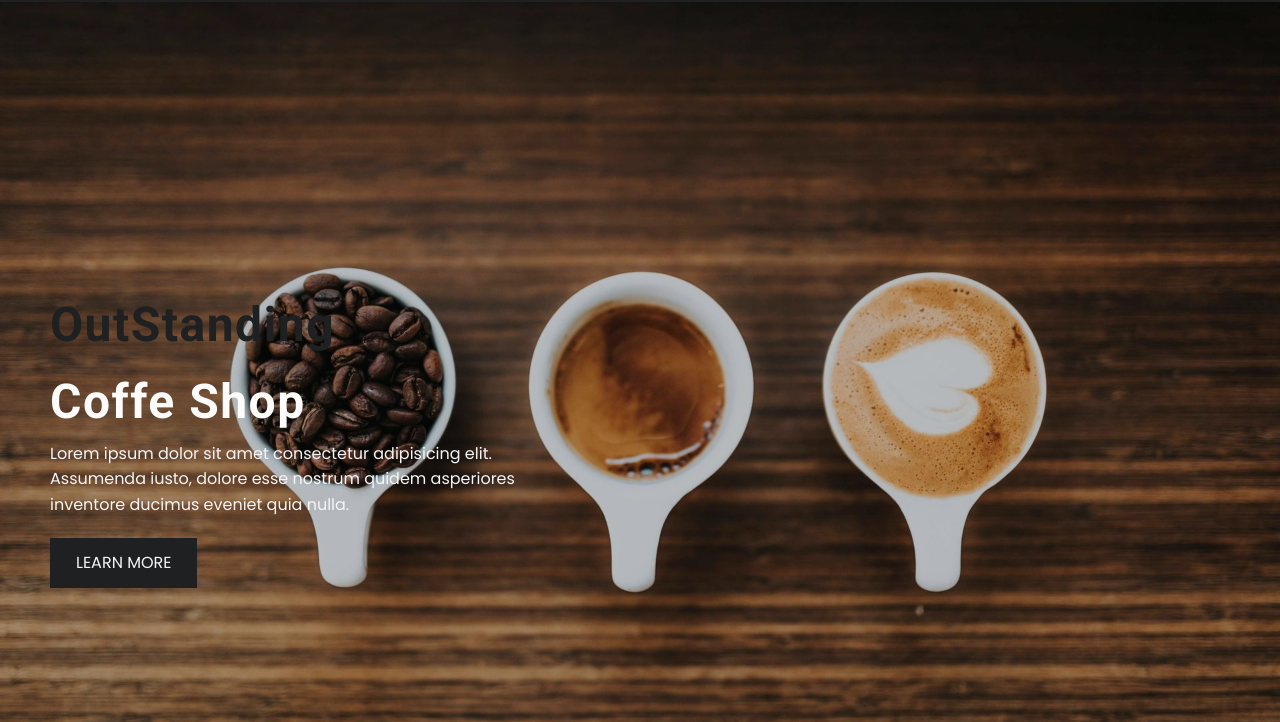
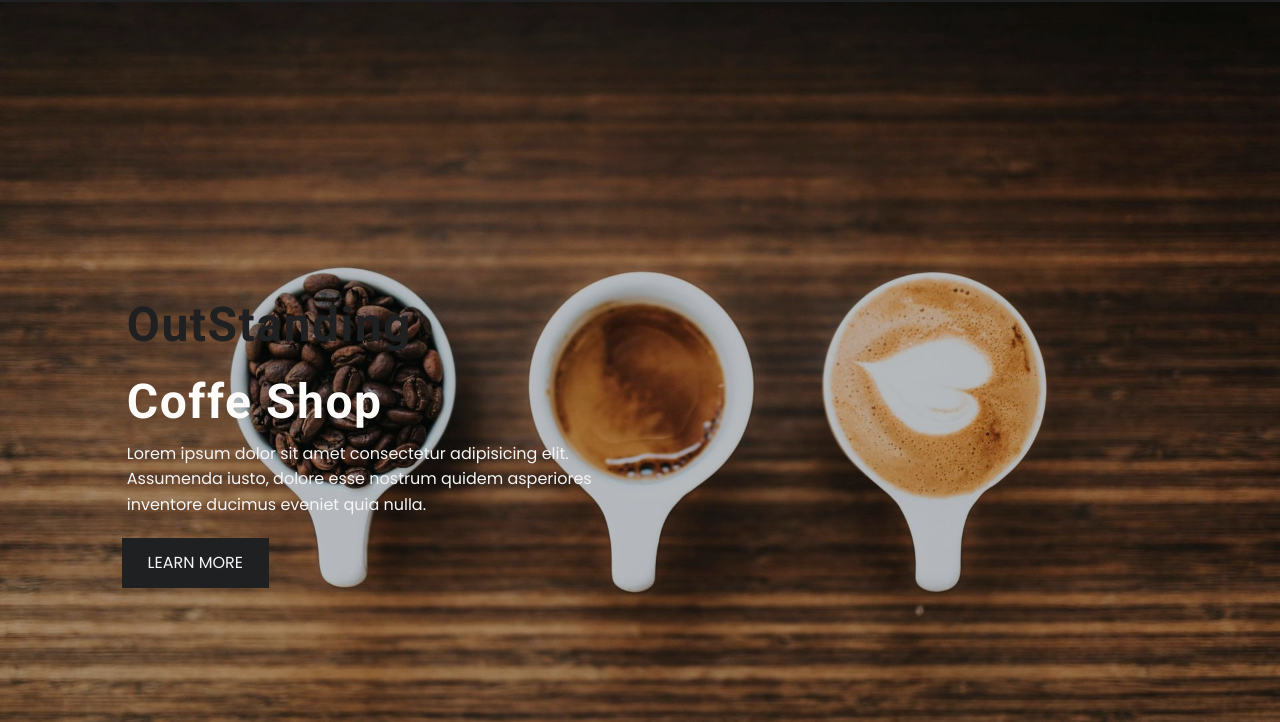
Before and after one commit to Mahmoud-ElAgamy/Grand-Cofe-Page, a plain HTML site: page index.html in a window 1280 px wide. Shown: the part 78-800 px from the top of the page. Drawn offline with Linux system fonts and the light colour scheme.

Commit message:
change the position of the text in hero section

```diff
--- a/css/style.css
+++ b/css/style.css
@@ -105,7 +105,8 @@ header nav .container .nav__links {
   header nav .container .nav__links {
     display: none;
   }
-  header nav .container .bars-icon:hover + .nav__links {
+
+  header nav .container .bars-icon:hover+.nav__links {
     display: flex;
     flex-direction: column;
     position: absolute;
@@ -163,7 +164,7 @@ header nav .container .nav__links .active {
   position: absolute;
   left: 0;
   top: 50%;
-  transform: translateY(-50%);
+  transform: translate(12%, -50%);
   padding: 50px;
   line-height: 1.6;
   width: 50%;
@@ -173,6 +174,7 @@ header nav .container .nav__links .active {
   .landing .txt {
     width: 100%;
     padding: 10px;
+    transform: translate(0, -50%);
   }
 }
 
@@ -193,7 +195,7 @@ header nav .container .nav__links .active {
 
 .landing .link {
   position: absolute;
-  left: 50px;
+  left: 9.5%;
   top: 67%;
   background-color: #1f2021;
   padding: 16px 26px;
@@ -413,7 +415,7 @@ header nav .container .nav__links .active {
   letter-spacing: 1px;
 }
 
-.services .content > .txt p {
+.services .content>.txt p {
   color: #eee;
   text-shadow: 0 0 5px black;
 }
```
Also changed, not shown: index.html (+6 -7 lines).
